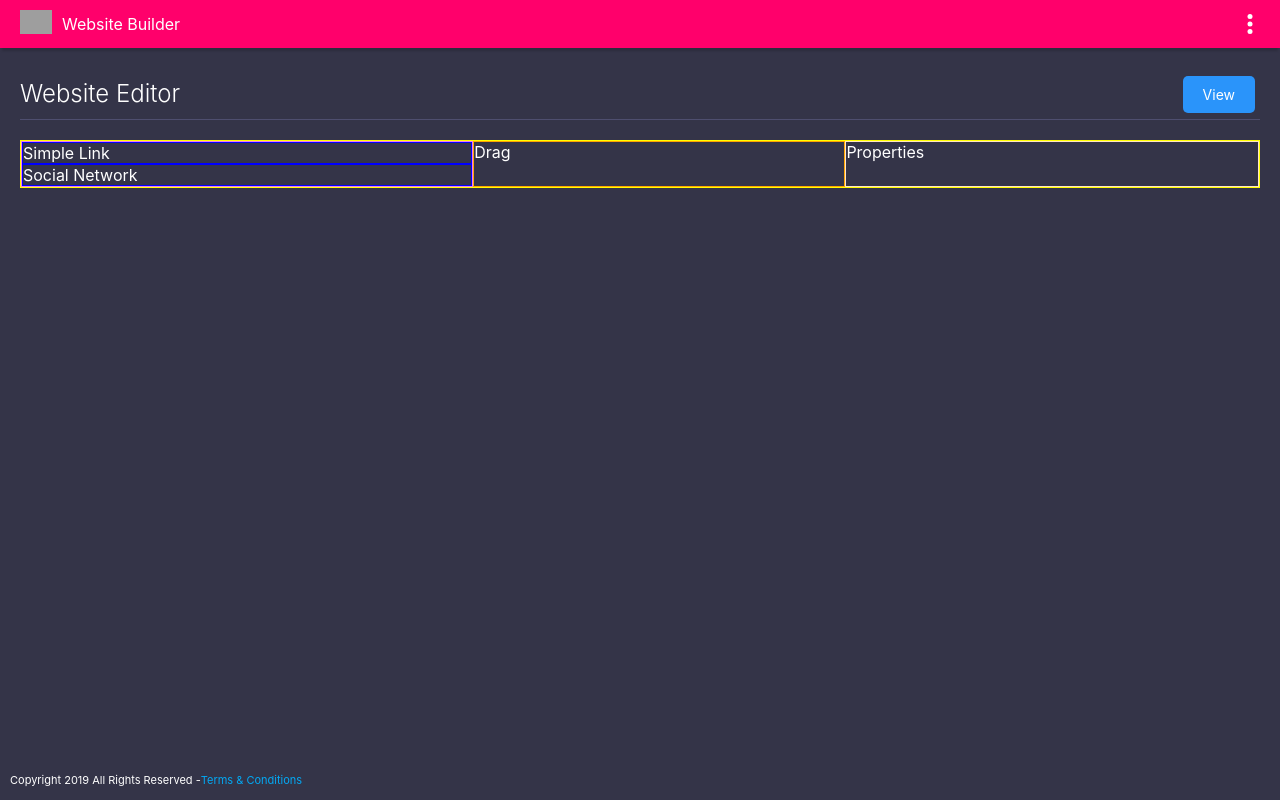
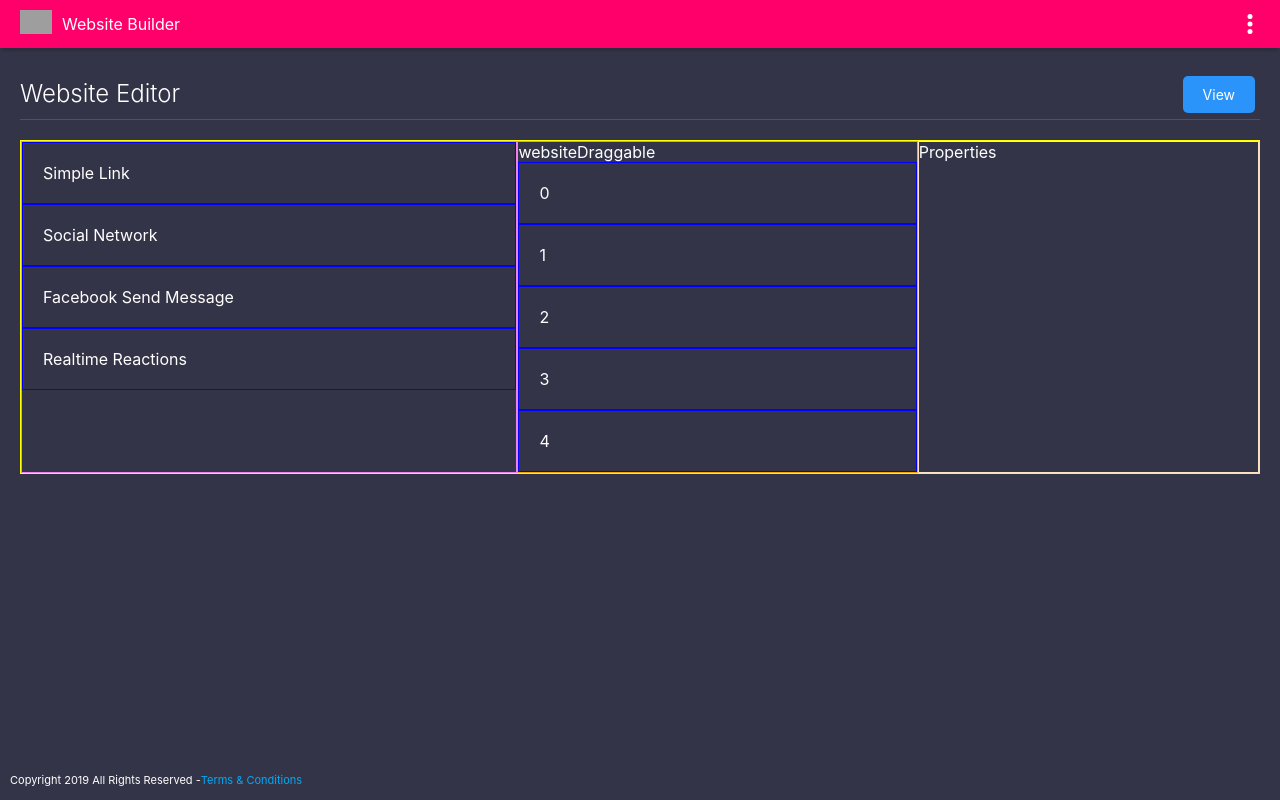
Before and after one commit to claudiogaraycochea/watvwebsitebuilder, a React (Create React App) app: page /websiteEdit/1 in a window 1280 px wide. Built offline with nearby package versions, Linux system fonts and the light colour scheme; no server answers; grey boxes are pictures that could not be loaded.

Commit message:
Add Components

```diff
--- a/src/components/websiteEdit/WebsiteEdit.css
+++ b/src/components/websiteEdit/WebsiteEdit.css
@@ -15,6 +15,7 @@
 .module-box {
     border: 1px solid blue;
     flex: 1 1 auto;
+    padding: 20px;
 }
 
 .module-wrapper {
--- a/src/components/websiteEdit/WebsiteEdit.js
+++ b/src/components/websiteEdit/WebsiteEdit.js
@@ -13,11 +13,11 @@ class WebsiteEdit extends Component {
       websiteList: [],
       websiteId: '',
       websiteData: {},
-      websiteTemplate: [
-        {
-          modulePosition: 0,
+      websiteDraggable: [
+      /*  {
           moduleKey: 'module_link',
           moduleTitle: 'Simple Link',
+          modulePosition: 0,
           moduleSrc: {
             title: 'Visit us',
             description: 'List of channels',
@@ -25,13 +25,57 @@ class WebsiteEdit extends Component {
           }
         },
         {
+          moduleKey: 'module_link',
+          moduleTitle: 'Simple Link',
           modulePosition: 1,
-          moduleKey: 'module_social',
+          moduleSrc: {
+            title: 'Visit us',
+            description: 'List of channels',
+            link: 'http://booking.com',
+          }
+        }*/
+      ],
+      websiteDraggableConfig: {
+        maxRow: 5,
+      },
+      modulesList: [
+        {
+          moduleKey: 'module_link',
+          moduleTitle: 'Simple Link',
+          modulePosition: null,
+          moduleSrc: {
+            title: 'Visit us',
+            description: 'List of channels',
+            link: 'http://booking.com',
+          }
+        },
+        {
+          moduleKey: 'module_social_network',
           moduleTitle: 'Social Network',
+          modulePosition: null,
           moduleSrc: {
             title: 'Follow us',
             link_facebook: '',
             link_twitter: '',
+          }
+        },
+        {
+          moduleKey: 'module_facebook_send_message',
+          moduleTitle: 'Facebook Send Message',
+          modulePosition: null,
+          moduleSrc: {
+            title: 'Send Message',
+            link_facebook: '',
+            text: '#includeyourhashtag ',
+          }
+        },
+        {
+          moduleKey: 'module_realtime_reactions',
+          moduleTitle: 'Realtime Reactions',
+          modulePosition: null,
+          moduleSrc: {
+            title: 'Realtime Reactions',
+            reactions: 'happy, sad, like, love',
           }
         },
       ]
@@ -57,8 +101,160 @@ class WebsiteEdit extends Component {
       .catch(error => {});
   }
 
+	/* When start to Drag set a Block name as ID */
+	onDragStart = (ev, blockId) => {
+    ev.dataTransfer.setData("blockId", blockId);
+    console.log('onDragStart - Element selected',blockId);
+	}
+
+	onDragOver = (ev) => {
+    ev.preventDefault();
+    console.log('onDragOver');
+  }
+
+  getSelectedModulesList(blockId){
+    let itemSelected = {};
+    this.state.modulesList.forEach((item,key) => {
+			if (item.moduleKey === blockId) {
+				itemSelected = item;
+			}
+    });
+    return itemSelected;
+  }
+
+  insertItemSelectedToWebsiteDraggable(itemSelected, row){
+    let websiteDraggable = { ...this.state.websiteDraggable };
+    let newWebsiteDraggable = [];
+    let data = [];
+    let movePosition = false;
+    let nextPosition = 0;
+
+    for (let i = 0; i < this.state.websiteDraggableConfig.maxRow; i++) {
+
+      if(i===row){
+
+        if(websiteDraggable[i]!==undefined){
+          console.log('tiene contenido');
+          movePosition = true;
+        }
+
+        data = {
+          modulePosition: row,
+          moduleKey: itemSelected.moduleKey,
+          moduleTitle: itemSelected.moduleTitle,
+          moduleSrc: itemSelected.moduleSrc
+        }
+        newWebsiteDraggable[i]=data;
+
+      }
+
+      if(movePosition===true){
+        console.log('movePosition', movePosition);
+        if(nextPosition===0){
+          nextPosition = i;
+        }
+      }
+      else {
+        if(websiteDraggable[i]!==undefined) {
+          newWebsiteDraggable[i] = websiteDraggable[i];
+        }
+      }
+    };
+
+    if(movePosition===true) {
+      console.log('mover todo el array desde ', nextPosition);
+      for (let i = nextPosition; i < this.state.websiteDraggableConfig.maxRow; i++) {
+        if(websiteDraggable[i]!==undefined) {
+          if((i+1)<this.state.websiteDraggableConfig.maxRow){
+            data = {
+              modulePosition: (i+1),
+              moduleKey:  websiteDraggable[i].moduleKey,
+              moduleTitle: websiteDraggable[i].moduleTitle,
+              moduleSrc: websiteDraggable[i].moduleSrc
+            }
+            newWebsiteDraggable[(i+1)]=data;
+            console.log('mover uno mas abajo',websiteDraggable[i]);
+          }
+        }
+      }
+    }
+    console.log('newWebsiteDraggable: ',newWebsiteDraggable);
+    this.setState({
+      websiteDraggable: newWebsiteDraggable,
+    });
+
+  }
+
+  insertModuleToWebsiteDraggable(blockId,row){
+    //console.log('insertModuleToWebsiteDraggable: blockId:',blockId,' row:',row);
+    let itemSelected = this.getSelectedModulesList(blockId);
+    this.insertItemSelectedToWebsiteDraggable(itemSelected, row);
+  }
+
+  changePositionWebsiteDraggable(blockId,row){
+    //console.log('changePositionWebsiteDraggable: blockId:',blockId,' row:',row);
+  }
+
+	/* When is Drop insert the Block */
+	onDrop = (ev, row) => {
+		let blockId = ev.dataTransfer.getData("blockId");
+    //this.insertBlockToWorkflow(blockId,row,col);
+
+    if(blockId.indexOf("module_")===0) {
+      this.insertModuleToWebsiteDraggable(blockId,row);
+    }
+    else {
+      this.changePositionWebsiteDraggable(blockId,row);
+    }
+	}
+
+	createTable = () => {
+		return(
+			<table>
+				<tbody>
+					{this.createContentTable()}
+				</tbody>
+			</table>
+		)
+  }
+
+  getItemFromWebsiteDraggable(rowPosition) {
+    let moduleItem = {};
+		this.state.websiteDraggable.forEach((item,key) => {
+			if (item.modulePosition === rowPosition) {
+				moduleItem = item;
+			}
+		});
+		return moduleItem;
+  }
+
+  createWebsiteDraggable = () => {
+    let websiteDraggableList = [];
+    for (let i = 0; i < this.state.websiteDraggableConfig.maxRow; i++) {
+      let moduleItem = this.getItemFromWebsiteDraggable(i);
+      websiteDraggableList.push(
+        <div
+          className="module-box"
+          key={i}
+          onDragOver={(e)=>this.onDragOver(e)}
+          onDrop={(e)=>{this.onDrop(e, i)}}
+          onDragStart = {(e) => this.onDragStart(e, i)}
+          draggable
+          >
+          {i} {moduleItem.moduleKey}
+        </div>)
+    }
+		return(
+			<div>
+        websiteDraggable
+				{websiteDraggableList}
+			</div>
+		)
+	}
+
   render() {
-    console.log('>>>>>>this.state: ',this.state);
+    //console.log('>>>******************>>>this.state: ',this.state);
+    //console.log('dragable https://github.com/claudiogaraycochea/draganddrop/blob/master/components/workflowTemplateEditor/WorkflowTemplateEditor.js');
     return (
       <div className="tertiary-style">
         <div className="container padding-20">
@@ -70,12 +266,15 @@ class WebsiteEdit extends Component {
               <Link to={`/pro/${this.state.websiteId}`} className="btn btn-secondary">View</Link>
             </div>
           </div>
-          <div class="editor-wrapper">
+          <div className="editor-wrapper">
             <div className="module-wrapper">
               <div className="modules-list">
                 {
-                  this.state.websiteTemplate.map((item,i) =>
-                    <div className="module-box" key={i}>
+                  this.state.modulesList.map((item,i) =>
+                    <div className="module-box" key={i}
+                      onDragStart = {(e) => this.onDragStart(e, item.moduleKey)}
+									    draggable
+                    >
                       {/*item.moduleKey*/}
                       {item.moduleTitle}
                     </div>
@@ -84,7 +283,7 @@ class WebsiteEdit extends Component {
               </div>
             </div>
             <div className="drag-wrapper">
-              Drag
+                {this.createWebsiteDraggable()}
             </div>
             <div className="properties-wrapper">
               Properties
```
